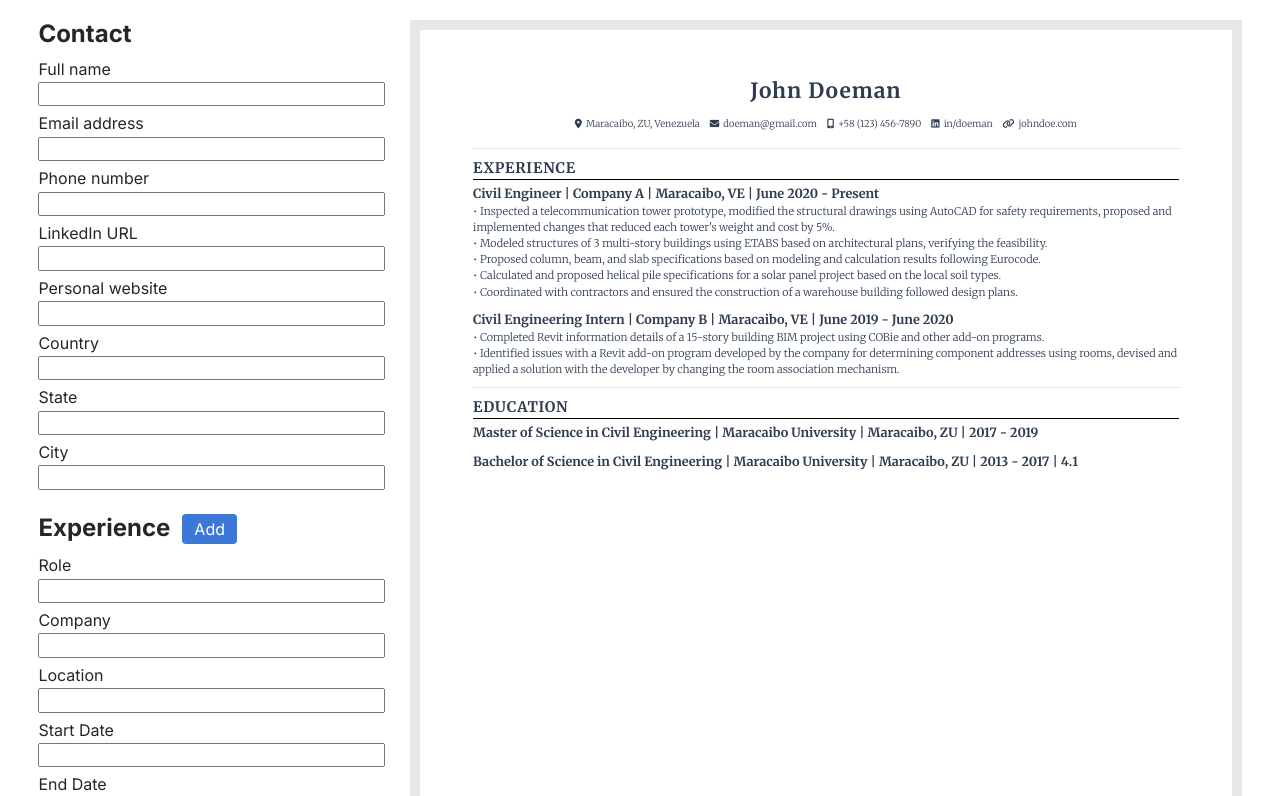
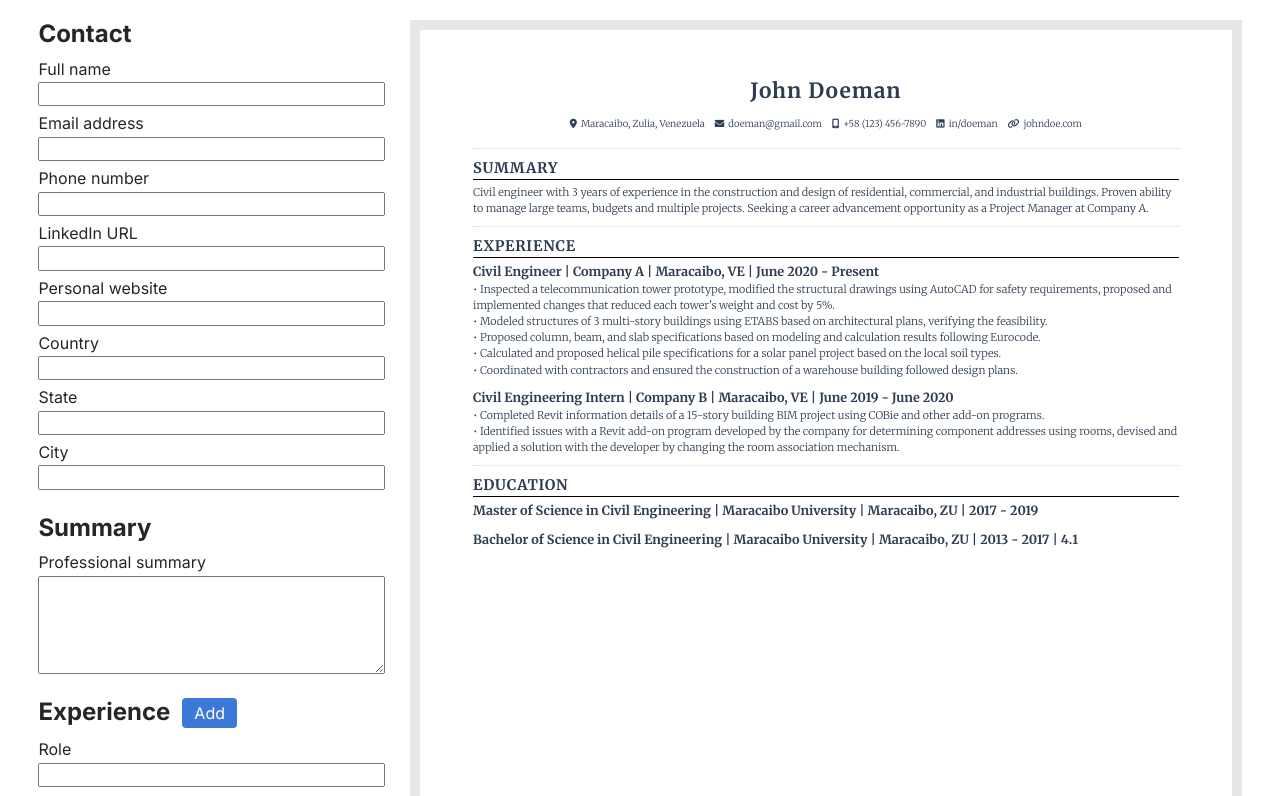
Before and after one commit to danxschz/cv-app, a React (Create React App) app: page / in a window 1280 px wide. Shown: the top 796 px of the page. Built offline with nearby package versions, Linux system fonts and the light colour scheme.

Commit message:
Add summary form and display to resume

```diff
--- a/src/App.js
+++ b/src/App.js
@@ -2,6 +2,7 @@ import './styles/App.css'
 import { Component } from 'react';
 import resumeExample from './resumeExample';
 import ContactForm from './components/ContactForm';
+import SummaryForm from './components/SummaryForm';
 import ExperienceForm from './components/ExperienceForm';
 import EducationForm from "./components/EducationForm";
 import Resume from "./components/Resume";
@@ -76,6 +77,7 @@ class App extends Component {
         <main>
           <div className="forms">
             <ContactForm handleChange={this.handleChange}/>
+            <SummaryForm handleChange={this.handleChange}/>
             <ExperienceForm addArrayItem={this.addArrayItem} experience={experience} handleArrayChange={this.handleArrayChange} removeArrayItem={this.removeArrayItem}/>
             <EducationForm addArrayItem={this.addArrayItem} education={education} handleArrayChange={this.handleArrayChange} removeArrayItem={this.removeArrayItem}/>
           </div>
--- a/src/components/Resume.js
+++ b/src/components/Resume.js
@@ -3,7 +3,7 @@ import { Component } from 'react';
 
 class Resume extends Component {
   render() {
-    const { name, email, phone, linkedIn, website, country, state, city, experience, education } = this.props.resume;
+    const { name, email, phone, linkedIn, website, country, state, city, summary, experience, education } = this.props.resume;
 
     const location = [city, state, country];
     const locationAvailable = location.filter((item) => item);
@@ -13,13 +13,19 @@ class Resume extends Component {
       <div className="resume">
         <div className="name">{name}</div>
         <div className="contact">
-          <div className="contact__info"><i class="fa-solid fa-location-dot"></i><span>{locationString}</span></div>
-          <div className="contact__info"><i class="fa-solid fa-envelope"></i><span>{email}</span></div>
-          <div className="contact__info"><i class="fa-solid fa-mobile-screen"></i><span>{phone}</span></div>
-          {linkedIn ? <div className="contact__info"><i class="fa-brands fa-linkedin"></i><span>{linkedIn}</span></div> : null}
-          {website ? <div className="contact__info"><i class="fa-solid fa-link"></i><span>{website}</span></div> : null}
+          <div className="contact__info"><i className="fa-solid fa-location-dot"></i><span>{locationString}</span></div>
+          <div className="contact__info"><i className="fa-solid fa-envelope"></i><span>{email}</span></div>
+          <div className="contact__info"><i className="fa-solid fa-mobile-screen"></i><span>{phone}</span></div>
+          {linkedIn ? <div className="contact__info"><i className="fa-brands fa-linkedin"></i><span>{linkedIn}</span></div> : null}
+          {website ? <div className="contact__info"><i className="fa-solid fa-link"></i><span>{website}</span></div> : null}
         </div>
         <hr/>
+
+        <div className="section">
+          <div className="section__header">Summary</div>
+          <div className="item__description">{summary}</div>
+          <hr/>
+        </div>
 
         <div className="section">
           <div className="section__header">Experience</div>
--- /dev/null
+++ b/src/components/SummaryForm.js
@@ -0,0 +1,24 @@
+import '../styles/form.css'
+import { Component } from 'react';
+
+class SummaryForm extends Component {
+  render() {
+    const { handleChange } = this.props;
+
+    return (
+      <div className="form">
+        <div className="form__heading">
+          <h2>Summary</h2>
+        </div>
+        <form>
+          <div className="input">
+            <label htmlFor="summary">Professional summary</label>
+            <textarea id="summary" rows="5" onChange={handleChange}></textarea>
+          </div>
+        </form>
+      </div>
+    );
+  }
+}
+
+export default SummaryForm;
--- a/src/resumeExample.js
+++ b/src/resumeExample.js
@@ -5,9 +5,9 @@ const resumeExample = {
   linkedIn: 'in/doeman',
   website: 'johndoe.com',
   country: 'Venezuela',
-  state: 'ZU',
+  state: 'Zulia',
   city: 'Maracaibo',
-  summary: 'Civil engineer with 5 years of experience in the construction and design of residential, commercial, and industrial buildings. Proven ability to manage large teams, budgets and multiple projects. Seeking a career advancement opportunity as a Project Manager at Company A.',
+  summary: 'Civil engineer with 3 years of experience in the construction and design of residential, commercial, and industrial buildings. Proven ability to manage large teams, budgets and multiple projects. Seeking a career advancement opportunity as a Project Manager at Company A.',
 
   experience: [
     {
```
